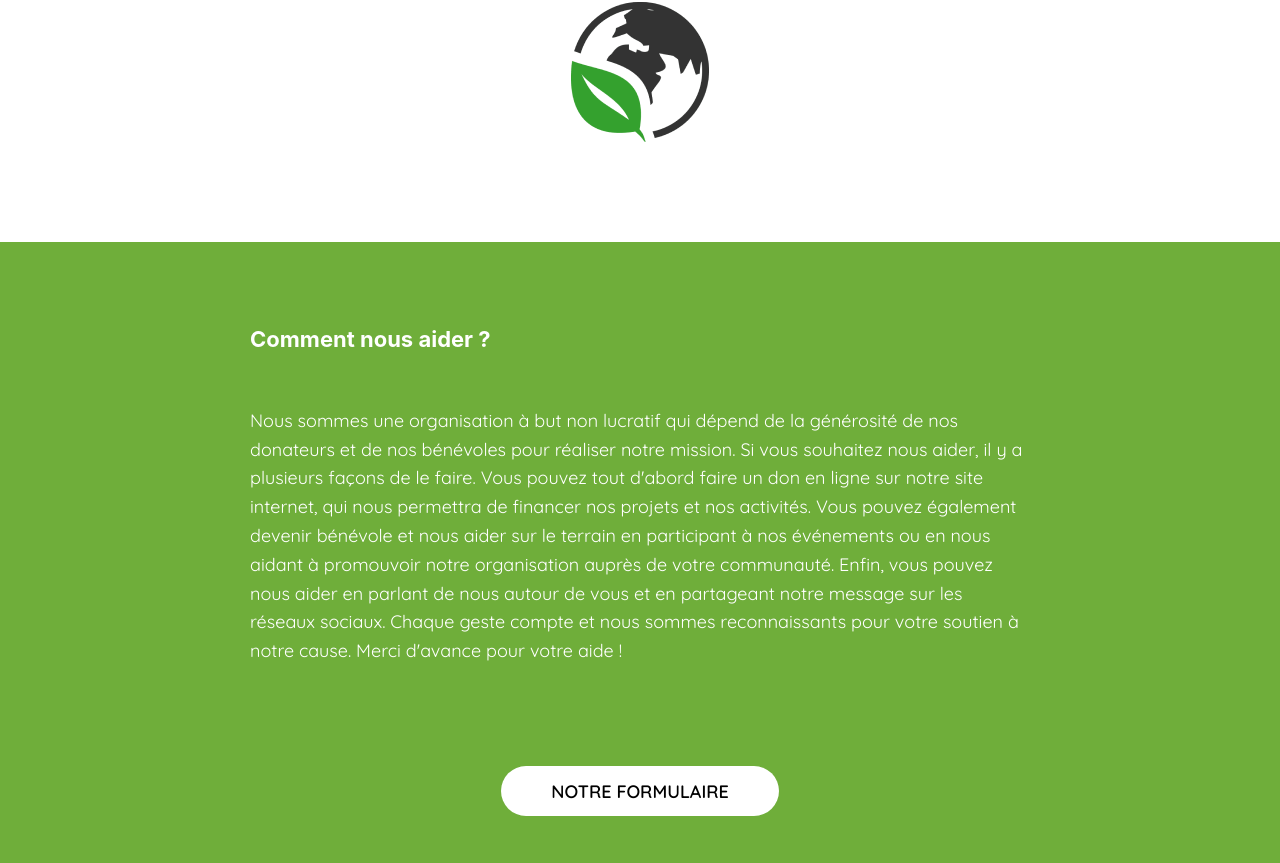
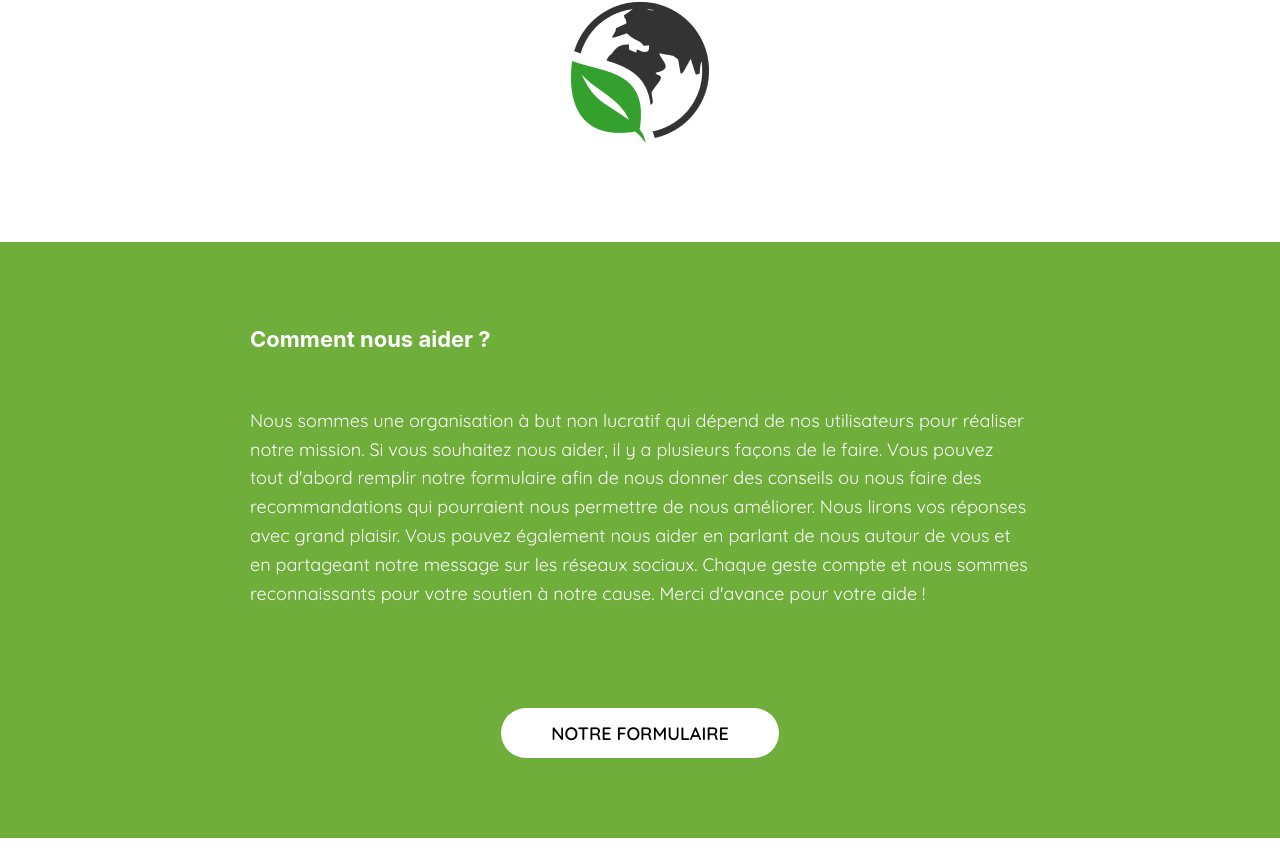
Before and after one commit to JulienDaCosta-GitHub/ShareMyFood-LandingPage, a Vue app: page / in a window 1280 px wide. Shown: the part 2227-3090 px from the top of the page. Built offline with nearby package versions, Linux system fonts and the light colour scheme.

Commit message:
New text

```diff
--- a/src/components/HowToHelp.vue
+++ b/src/components/HowToHelp.vue
@@ -2,7 +2,7 @@
   <div id="help" class="how-to-help">
     <div class="how-to-help-container">
       <h2>Comment nous aider ?</h2>
-      <p>Nous sommes une organisation à but non lucratif qui dépend de la générosité de nos donateurs et de nos bénévoles pour réaliser notre mission. Si vous souhaitez nous aider, il y a plusieurs façons de le faire. Vous pouvez tout d'abord faire un don en ligne sur notre site internet, qui nous permettra de financer nos projets et nos activités. Vous pouvez également devenir bénévole et nous aider sur le terrain en participant à nos événements ou en nous aidant à promouvoir notre organisation auprès de votre communauté. Enfin, vous pouvez nous aider en parlant de nous autour de vous et en partageant notre message sur les réseaux sociaux. Chaque geste compte et nous sommes reconnaissants pour votre soutien à notre cause. Merci d'avance pour votre aide !</p>
+      <p>Nous sommes une organisation à but non lucratif qui dépend de nos utilisateurs pour réaliser notre mission. Si vous souhaitez nous aider, il y a plusieurs façons de le faire. Vous pouvez tout d'abord remplir notre formulaire afin de nous donner des conseils ou nous faire des recommandations qui pourraient nous permettre de nous améliorer. Nous lirons vos réponses avec grand plaisir. Vous pouvez également nous aider en parlant de nous autour de vous et en partageant notre message sur les réseaux sociaux. Chaque geste compte et nous sommes reconnaissants pour votre soutien à notre cause. Merci d'avance pour votre aide !</p>
       <div class="how-to-help-btn">
         <button>Notre formulaire</button>
       </div>
--- a/src/components/WhatIsShareMyFood.vue
+++ b/src/components/WhatIsShareMyFood.vue
@@ -5,7 +5,7 @@
         <div>
           <h2>Qu’est-ce que ShareMyFood ?</h2>
           <div>
-            <p>ShareMyFood est une application innovante de partage de nourriture conçue pour permettre aux utilisateurs de donner ou vendre de la nourriture non consommée à d'autres personnes qui en ont besoin</p>
+            <p>ShareMyFood est une application innovante de partage de nourriture conçue pour permettre aux utilisateurs de donner ou vendre de la nourriture non consommée à d'autres personnes qui en ont besoin.</p>
             <br>
             <p>Il s’agit d’une solution pratique pour éviter le gaspillage alimentaire et encourager le partage de nourriture entre les membres de la communauté. Elle permet également de favoriser la réduction de la production de déchets alimentaires et de contribuer à la protection de l'environnement.</p>
           </div>
```
